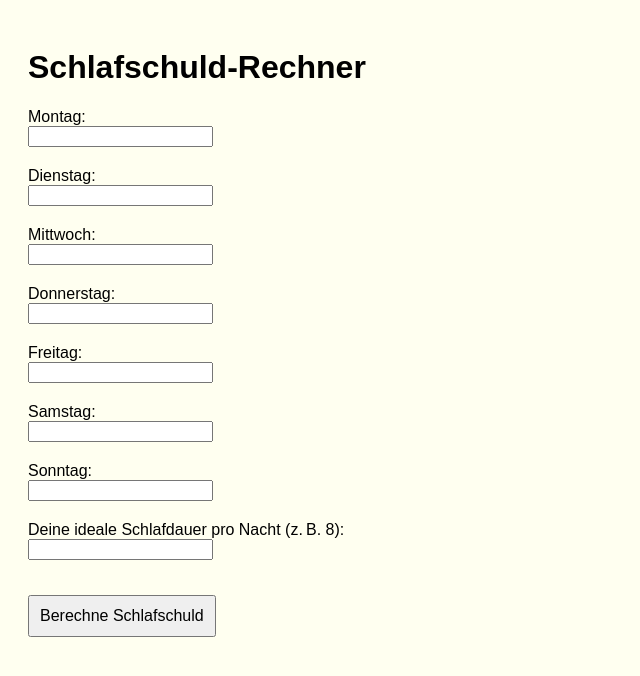
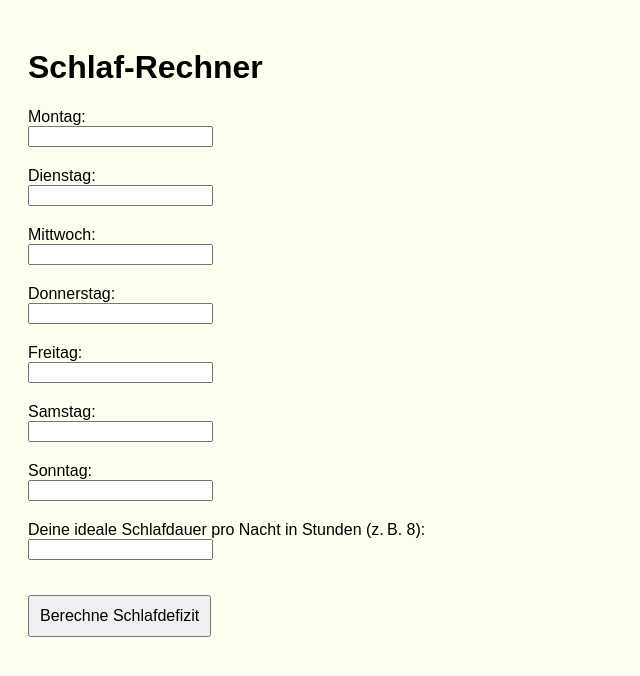
Before and after one commit to Julia88K/Schlafrechner, a plain HTML site: page index.html in a window 1280 px wide. Shown: the whole page, without its empty margins (0-640 px from the left). Drawn offline with Linux system fonts and the light colour scheme.

Commit message:
index.html

```diff
--- a/index.html
+++ b/index.html
@@ -3,7 +3,7 @@
 <html lang="de">
 <head>
   <meta charset="UTF-8">
-  <title>Schlafschuld Rechner</title>
+  <title>Schlaf-Rechner</title>
   <style>
     body {
       font-family: Arial, sans-serif;
@@ -27,7 +27,7 @@
 </head>
 <body>
 
-  <h1>Schlafschuld-Rechner</h1>
+  <h1>Schlaf-Rechner</h1>
 
   <form id="sleepForm">
     <label>Montag: <input type="number" name="day1" required></label>
@@ -37,9 +37,9 @@
     <label>Freitag: <input type="number" name="day5" required></label>
     <label>Samstag: <input type="number" name="day6" required></label>
     <label>Sonntag: <input type="number" name="day7" required></label>
-    <label>Deine ideale Schlafdauer pro Nacht (z. B. 8): <input type="number" id="idealHours" required></label>
+    <label>Deine ideale Schlafdauer pro Nacht in Stunden (z. B. 8): <input type="number" id="idealHours" required></label>
 
-    <button type="submit">Berechne Schlafschuld</button>
+    <button type="submit">Berechne Schlafdefizit</button>
   </form>
 
   <div id="result"></div>
@@ -61,7 +61,7 @@
         return `Du hast ${surplus} Stunden mehr geschlafen als nötig.`;
       } else {
         let debt = idealSleepHours - actualSleepHours;
-        return `Du solltest dich ausruhen. Deine Schlafschuld beträgt ${debt} Stunden.`;
+        return `Du solltest dich ausruhen. Deine Schlafdefizit beträgt ${debt} Stunden.`;
       }
     }
 
```
